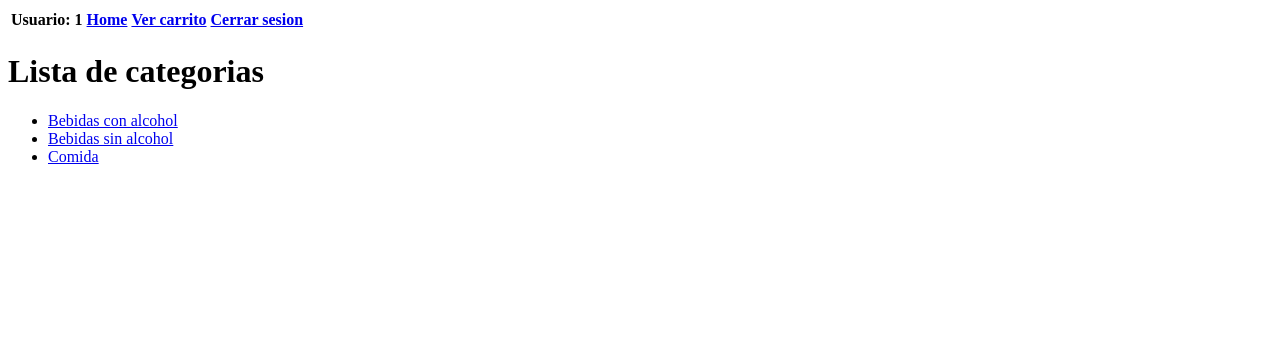
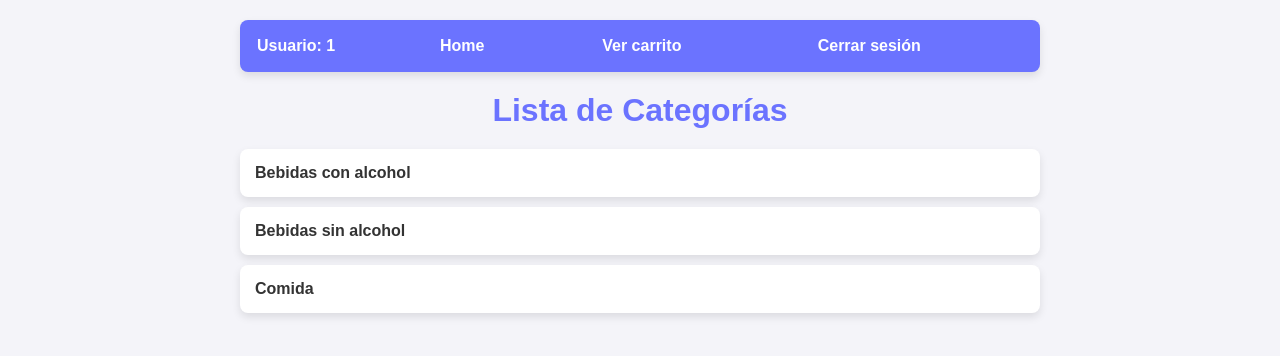
Before and after one commit to julen-repo/repo, a PHP site: page /Proyecto/principal.php?usuario=1 in a window 1280 px wide. Shown: the top 356 px of the page. Run offline with PHP 8.4, Linux system fonts and the light colour scheme; lists and menus that the app fills with data are empty.

Commit message:
padentro

```diff
--- a/Proyecto/principal.php
+++ b/Proyecto/principal.php
@@ -5,18 +5,106 @@
     <meta charset="UTF-8">
     <meta name="viewport" content="width=device-width, initial-scale=1.0">
     <title>Document</title>
+    <style>
+        /* General Reset */
+        * {
+            margin: 0;
+            padding: 0;
+            box-sizing: border-box;
+            font-family: Arial, sans-serif;
+        }
+
+        /* Body Styling */
+        body {
+            background-color: #f4f4f9;
+            color: #333;
+            display: flex;
+            flex-direction: column;
+            align-items: center;
+            padding: 20px;
+        }
+
+        /* Table Styling */
+        table {
+            width: 100%;
+            max-width: 800px;
+            margin-bottom: 20px;
+            background-color: #6B73FF;
+            /* Updated background color */
+            border-radius: 8px;
+            overflow: hidden;
+            box-shadow: 0px 4px 8px rgba(0, 0, 0, 0.1);
+        }
+
+        table tr th {
+            padding: 15px;
+            text-align: left;
+            color: #fff;
+        }
+
+        table tr th a {
+            color: #fff;
+            text-decoration: none;
+            padding: 10px 15px;
+            border-radius: 4px;
+            transition: background-color 0.3s ease;
+        }
+
+        table tr th a:hover {
+            background-color: #5A63E0;
+            /* Updated hover color */
+        }
+
+        /* Heading Styling */
+        h1 {
+            font-size: 2rem;
+            margin-bottom: 20px;
+            color: #6B73FF;
+            /* Updated color */
+        }
+
+        /* Category List Styling */
+        ul {
+            list-style: none;
+            width: 100%;
+            max-width: 800px;
+            padding: 0;
+        }
+
+        ul li {
+            background-color: #fff;
+            margin-bottom: 10px;
+            border-radius: 8px;
+            box-shadow: 0px 4px 8px rgba(0, 0, 0, 0.1);
+        }
+
+        ul li a {
+            display: block;
+            padding: 15px;
+            text-decoration: none;
+            color: #333;
+            font-weight: bold;
+            transition: background-color 0.3s ease, color 0.3s ease;
+        }
+
+        ul li a:hover {
+            background-color: #6B73FF;
+            /* Updated hover color */
+            color: #fff;
+        }
+    </style>
 </head>
 
 <body>
     <table>
         <tr>
-            <th>Usuario: <?php echo $_GET["usuario"]?></th>
+            <th>Usuario: <?php echo htmlspecialchars($_GET["usuario"]); ?></th>
             <th><a href="index.php">Home</a></th>
             <th><a href="index.php">Ver carrito</a></th>
-            <th><a href="index.php">Cerrar sesion</a></th>
+            <th><a href="index.php">Cerrar sesión</a></th>
         </tr>
     </table>
-    <h1>Lista de categorias</h1>
+    <h1>Lista de Categorías</h1>
     <ul>
         <li><a href="index.php">Bebidas con alcohol</a></li>
         <li><a href="index.php">Bebidas sin alcohol</a></li>
```
